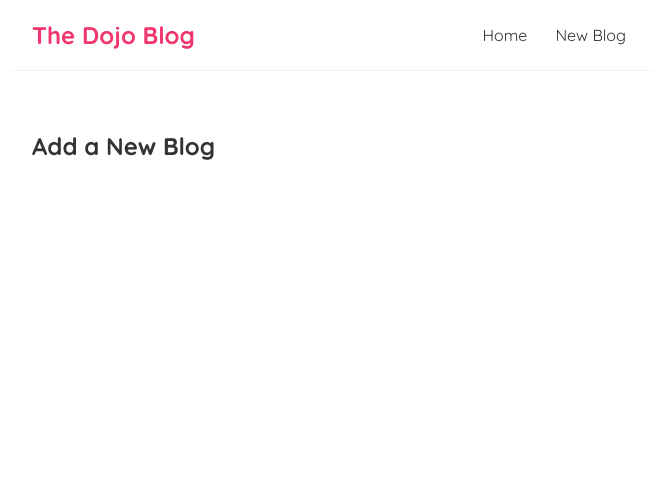
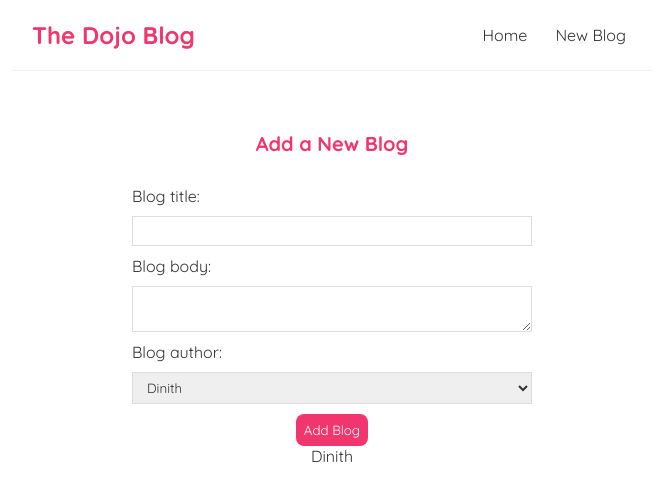
Before and after one commit to dinithmaleesha/learn-react, a React (Create React App) app: page /create in a window 1280 px wide. Shown: the top 500 px of the page, without its empty margins (308-964 px from the left). Built offline with nearby package versions, Linux system fonts and the light colour scheme.

Commit message:
Tutorial #27 - Controlled Inputs (forms)

```diff
--- a/src/Create.js
+++ b/src/Create.js
@@ -1,7 +1,39 @@
+import { useState } from "react";
+
 const Create = () => {
+    const [title, setTitle] = useState('');
+    const [body, setBody] = useState('');
+    const [author, setAuthor] = useState('Dinith');
+
     return (
         <div className="create">
             <h2>Add a New Blog</h2>
+            <form>
+                <label>Blog title:</label>
+                <input
+                    type="text"
+                    required
+                    value={title}
+                    onChange={(e) => setTitle(e.target.value)}
+                />
+                <label>Blog body:</label>
+                <textarea
+                    required
+                    value={body}
+                    onChange={(e) => setBody(e.target.value)}
+                ></textarea>
+                <label>Blog author:</label>
+                <select
+                    value={author}
+                    onChange={(e) => setAuthor(e.target.value)}
+                >
+                    <option value="Dinith">Dinith</option>
+                    <option value="Mario">Mario</option>
+                    <option value="Yoshi">Yoshi</option>
+                </select>
+                <button>Add Blog</button>
+                <p>{ author }</p>
+            </form>
         </div>
      );
 }
--- a/src/index.css
+++ b/src/index.css
@@ -70,3 +70,35 @@
   border-radius: 8px;
   cursor: pointer;
 }
+
+/* create new blog form */
+.create {
+  max-width: 400px;
+  margin: 0 auto;
+  text-align: center;
+}
+.create label {
+  text-align: left;
+  display: block;
+}
+.create h2 {
+  font-size: 20px;
+  color: #f1356d;
+  margin-bottom: 30px;
+}
+.create input, .create textarea, .create select {
+  width: 100%;
+  padding: 6px 10px;
+  margin: 10px 0;
+  border: 1px solid #ddd;
+  box-sizing: border-box;
+  display: block;
+}
+.create button {
+  background: #f1356d;
+  color: #fff;
+  border: 0;
+  padding: 8px;
+  border-radius: 8px;
+  cursor: pointer;
+}
```
